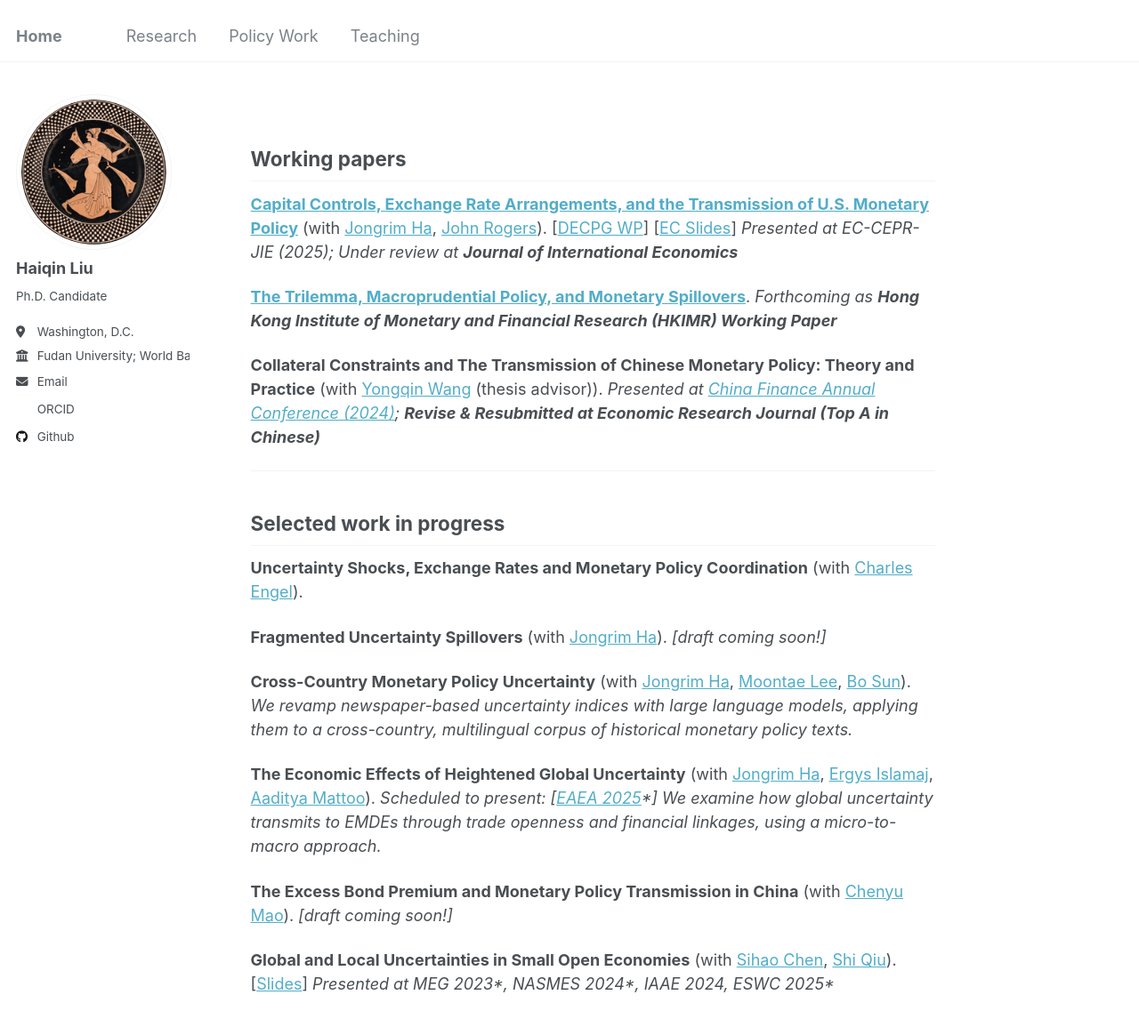
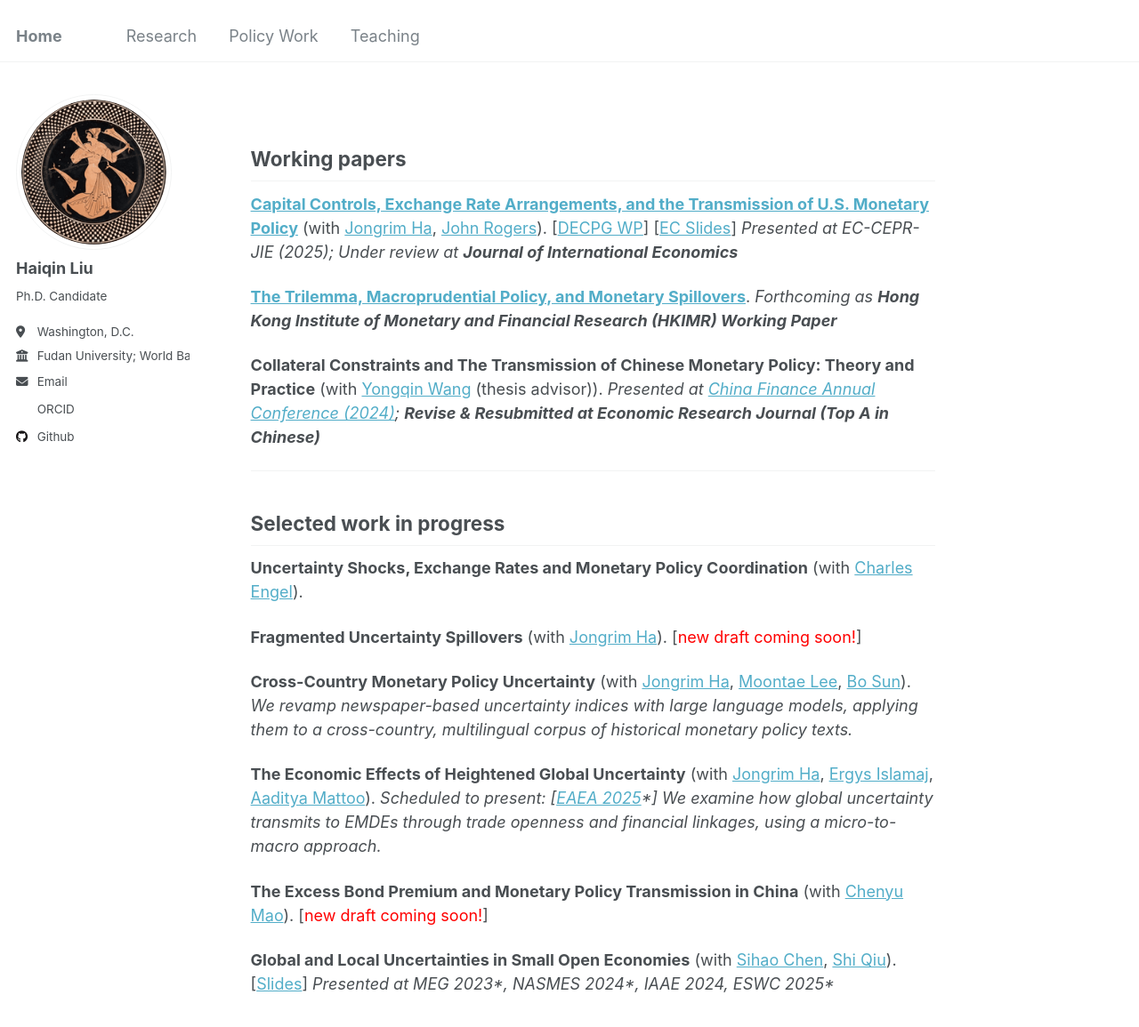
Before and after one commit to liuhaiqinFDU/liuhaiqinFDU.github.io, a Jekyll site: the page built from research.md, in a window 1280 px wide and 1333 px high. Shown: the top 1155 px of the window at 89% size. Built offline with Jekyll 4.4.1, drawn with Linux system fonts in a browser that asks for light colours; some web fonts are replaced.

Commit message:
Update research.md

```diff
--- a/research.md
+++ b/research.md
@@ -26,7 +26,7 @@
 
 **Uncertainty Shocks, Exchange Rates and Monetary Policy Coordination** (with [Charles Engel](https://users.ssc.wisc.edu/~cengel/)).
 
-**Fragmented Uncertainty Spillovers** (with [Jongrim Ha](https://www.jongrimha.com/)). *[draft coming soon!]* <!-- We show spatial econometric evidence of uncertainty shocks transmit through global value chains: U.S. uncertainty travels upstream to suppliers, while China’s propagate downstream to customers. -->
+**Fragmented Uncertainty Spillovers** (with [Jongrim Ha](https://www.jongrimha.com/)). [<font color="red">new draft coming soon!</font>] <!-- We show spatial econometric evidence of uncertainty shocks transmit through global value chains: U.S. uncertainty travels upstream to suppliers, while China’s propagate downstream to customers. -->
 
 **Cross-Country Monetary Policy Uncertainty** (with [Jongrim Ha](https://www.jongrimha.com/), [Moontae Lee](https://business.uic.edu/profiles/lee-moontae/), [Bo Sun](https://sites.google.com/site/bosun09/home)).
 *We revamp newspaper-based uncertainty indices with large language models, applying them to a cross-country, multilingual corpus of historical monetary policy texts.*
@@ -34,7 +34,7 @@
 **The Economic Effects of Heightened Global Uncertainty** (with [Jongrim Ha](https://www.jongrimha.com/), [Ergys Islamaj](https://www.worldbank.org/en/about/people/e/ergys-islamaj), [Aaditya Mattoo](https://www.worldbank.org/en/about/people/a/aaditya-mattoo)). *Scheduled to present: [[EAEA 2025](https://www.eaeaweb.com/)\*]*
 *We examine how global uncertainty transmits to EMDEs through trade openness and financial linkages, using a micro-to-macro approach.*
 
-**The Excess Bond Premium and Monetary Policy Transmission in China** (with [Chenyu Mao](https://sites.google.com/view/chenyu-sophia-mao/home-page)). *[draft coming soon!]* <!-- We build the EBP index for China adjusted for [Geng and Pan’s (2024)](https://onlinelibrary.wiley.com/doi/10.1111/jofi.13380) SOE premium.-->
+**The Excess Bond Premium and Monetary Policy Transmission in China** (with [Chenyu Mao](https://sites.google.com/view/chenyu-sophia-mao/home-page)). [<font color="red">new draft coming soon!</font>] <!-- We build the EBP index for China adjusted for [Geng and Pan’s (2024)](https://onlinelibrary.wiley.com/doi/10.1111/jofi.13380) SOE premium.-->
 
 **Global and Local Uncertainties in Small Open Economies** (with [Sihao Chen](https://chensihao.weebly.com/), [Shi Qiu](https://sites.google.com/view/shiqiu/research)). [[Slides](https://www.dropbox.com/scl/fi/perp9i4hmndi3hq3iyos5/global_and_local_uncertainty_slides.pdf?rlkey=3qscgfvgcz6v5idd9rv3r1553&e=1&dl=0)] *Presented at MEG 2023\*, NASMES 2024\*, IAAE 2024, ESWC 2025\**
 
```
